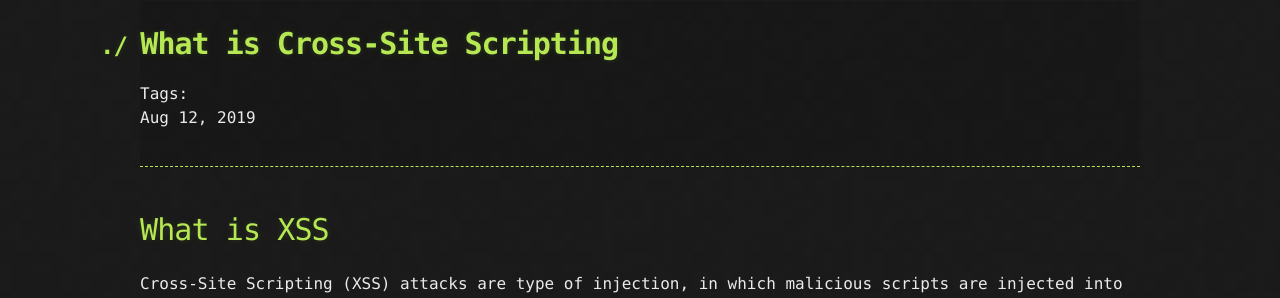
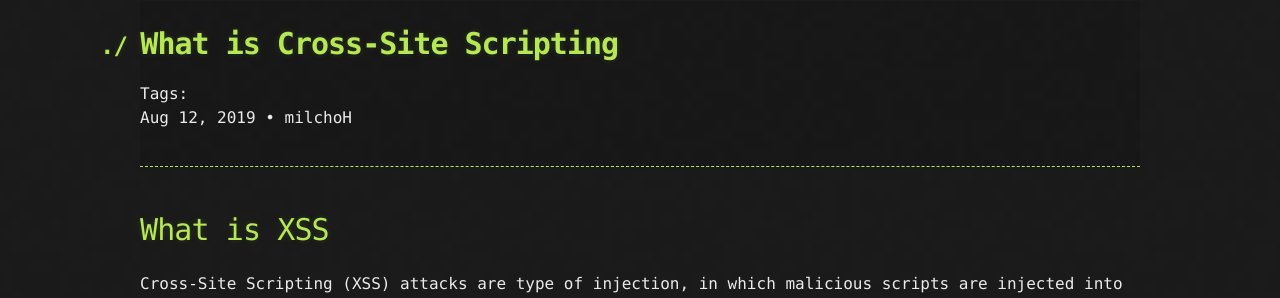
Before and after one commit to milchoH/milchoH.github.io, a Jekyll site: the page built from _posts/2019-12-08-XSS-information.md, in a window 1280 px wide. Shown: the part 291-589 px from the top of the page. Built offline with Jekyll 4.4.1, drawn with Linux system fonts in a browser that asks for light colours.

Commit message:
addAuthors

```diff
--- a/_posts/2019-12-08-XSS-information.md
+++ b/_posts/2019-12-08-XSS-information.md
@@ -1,6 +1,7 @@
 ---
 layout: post
 title: "What is Cross-Site Scripting"
+author: milchoH
 date: 2019-08-12
 image: whatIsXss.jpg
 category: tutorials
```
Also changed, not shown: _posts/2019-15-08-SQL-Injection.md (+1 -0 lines).
